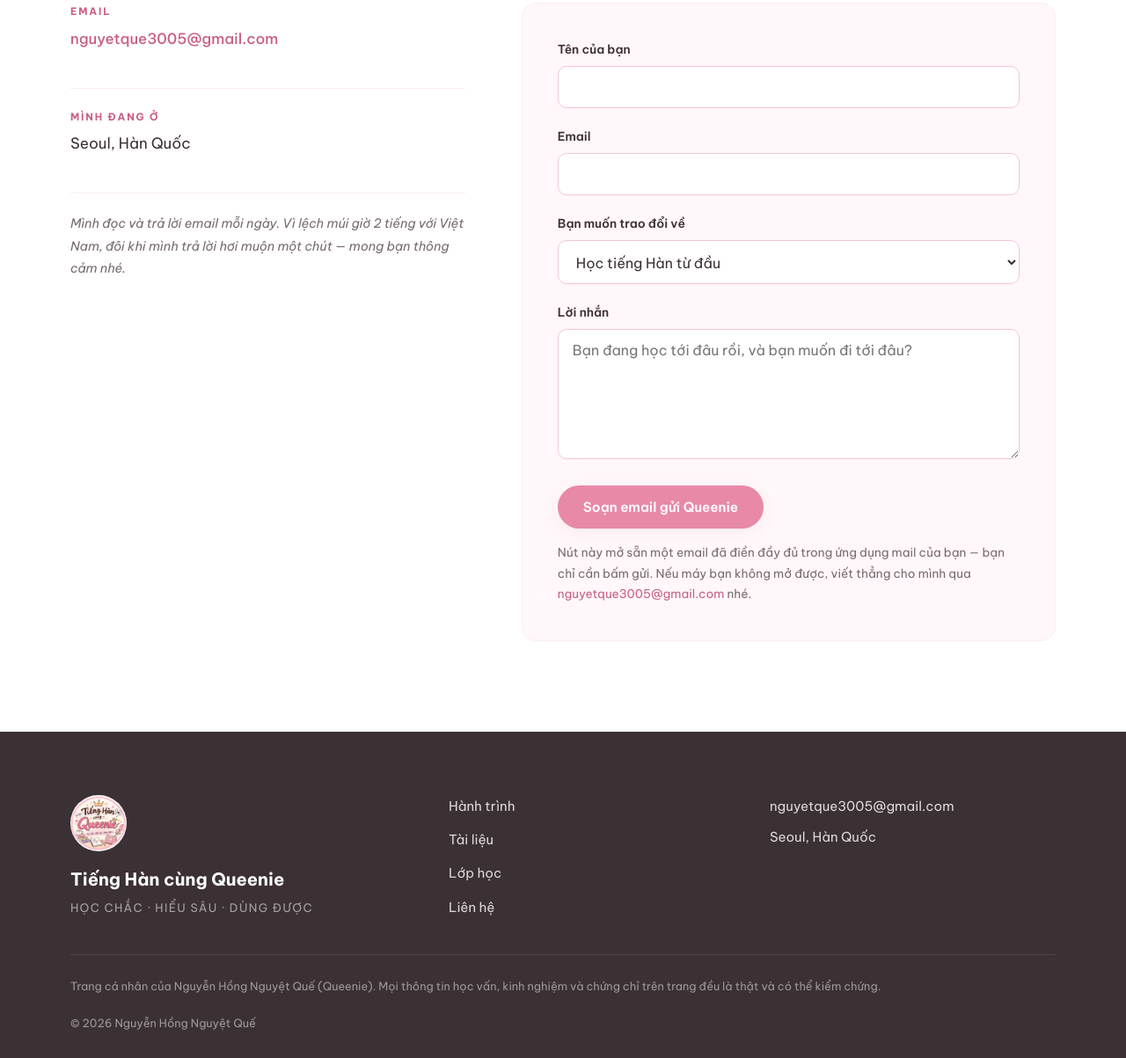
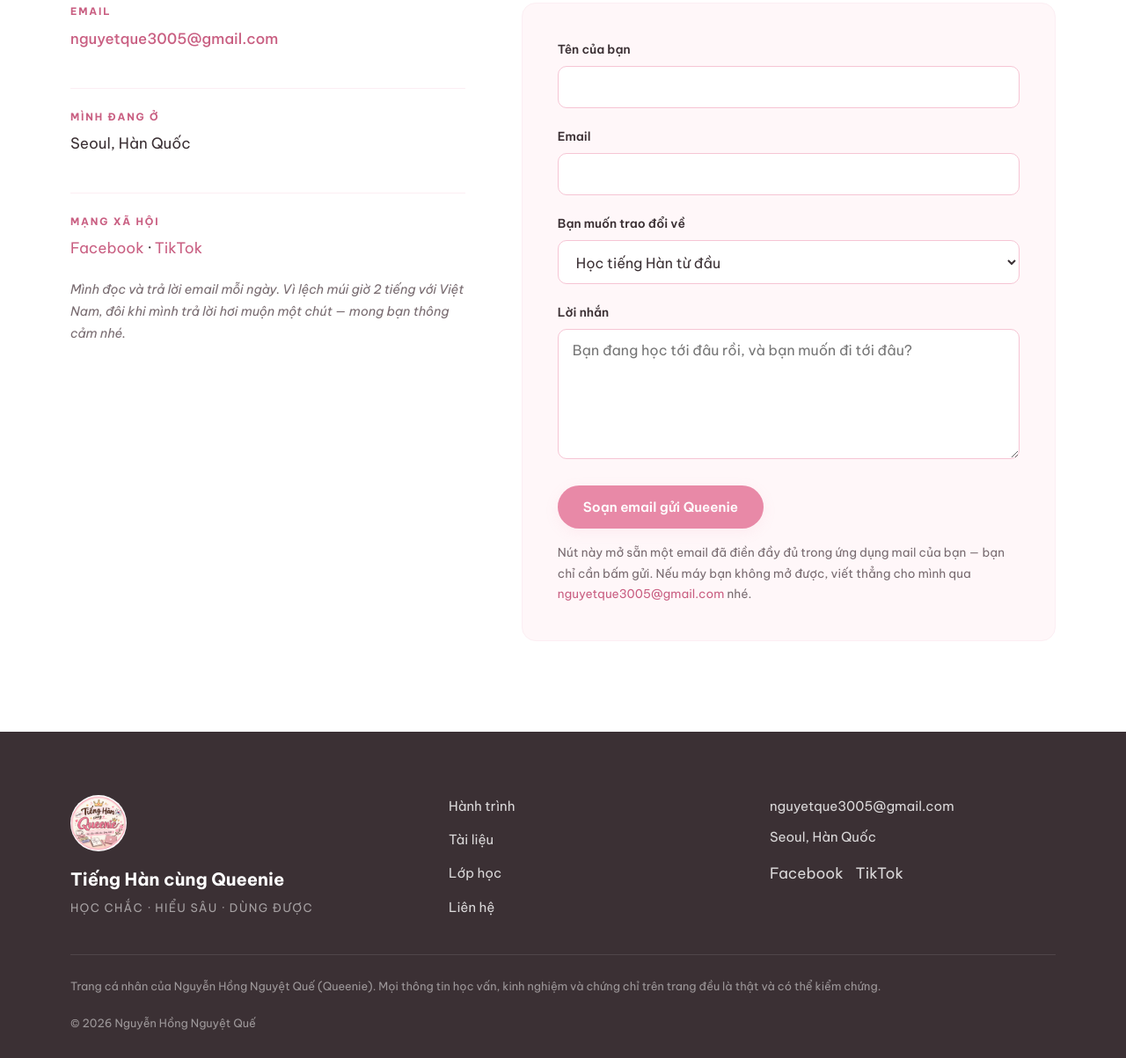
Before and after one commit to nguyetque3005/nguyetque3005.github.io, a plain HTML site: page lien-he.html in a window 1280 px wide. Shown: the part 489-1692 px from the top of the page at 88% size. Drawn offline with Linux system fonts and the light colour scheme.

Commit message:
Cập nhật website — 02/09/2026 22:55

```diff
--- a/lien-he.html
+++ b/lien-he.html
@@ -79,7 +79,10 @@
             <p>Seoul, Hàn Quốc</p>
           </div>
 
-
+          <div class="contact-socials">
+            <p class="contact-label">Mạng xã hội</p>
+            <p><a href="https://www.facebook.com/queenie.qp/" target="_blank" rel="noopener noreferrer">Facebook</a> · <a href="https://www.tiktok.com/@queenie.qp" target="_blank" rel="noopener noreferrer">TikTok</a></p>
+          </div>
 
           <p class="contact-note">Mình đọc và trả lời email mỗi ngày. Vì lệch múi giờ 2 tiếng với Việt Nam, đôi khi mình trả lời hơi muộn một chút — mong bạn thông cảm nhé.</p>
         </div>
@@ -137,7 +140,7 @@
       <div class="footer-contact">
         <p><a href="mailto:nguyetque3005@gmail.com">nguyetque3005@gmail.com</a></p>
         <p>Seoul, Hàn Quốc</p>
-
+        <div class="footer-socials"><a href="https://www.facebook.com/queenie.qp/" target="_blank" rel="noopener noreferrer">Facebook</a><a href="https://www.tiktok.com/@queenie.qp" target="_blank" rel="noopener noreferrer">TikTok</a></div>
       </div>
     </div>
     <div class="shell footer-base">
```
Also changed, not shown: 404.html (+1 -1 lines), blog.html (+1 -1 lines), blog/cum-tu-hay-cho-cau-54.html (+1 -1 lines), cam-on.html (+1 -1 lines), ho-so.html (+3 -3 lines), index.html (+1 -1 lines), lop-hoc.html (+1 -1 lines).
